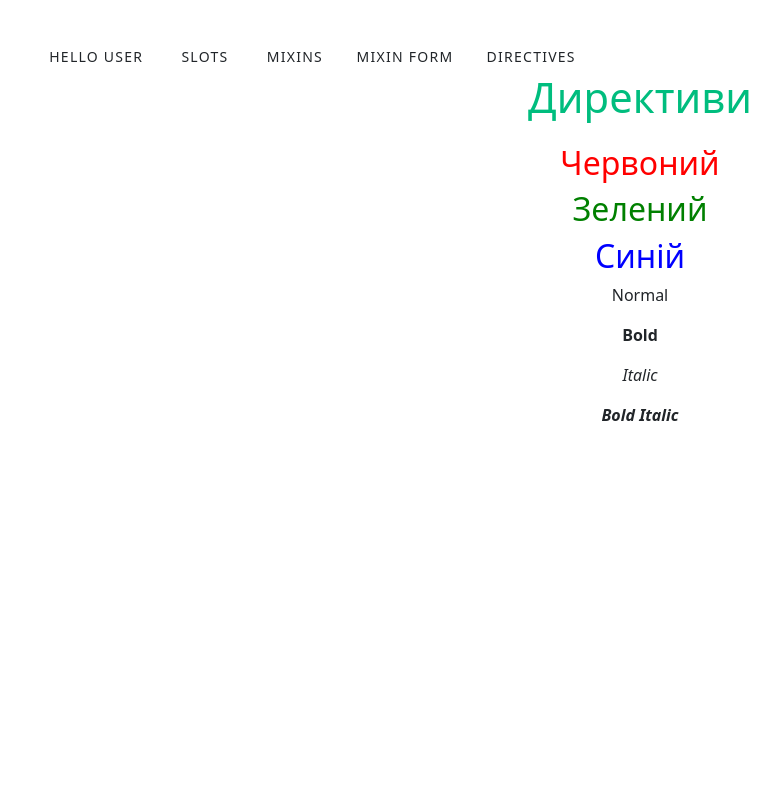
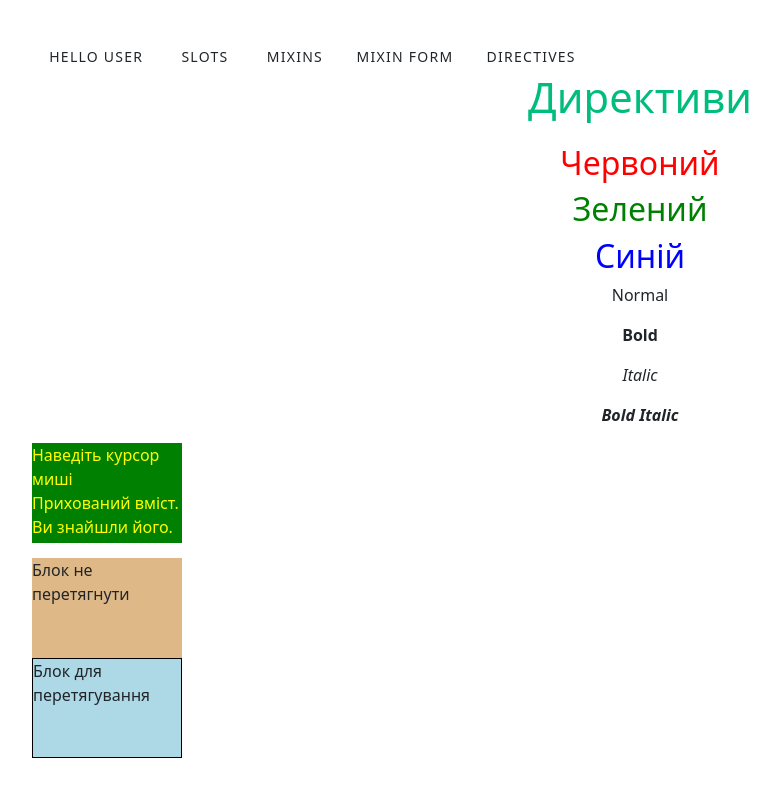
Before and after one commit to AkakiyBerula/VueLesson7, a Vue app: page /directives in a window 1280 px wide. Shown: the top 796 px of the page, without its empty margins (0-780 px from the left). Built offline with nearby package versions, Linux system fonts and the light colour scheme.

Commit message:
Директива для Тултипа, Директива для Перетягування (Drag and Drop)

```diff
--- a/src/components/Directives.vue
+++ b/src/components/Directives.vue
@@ -3,17 +3,25 @@
     <h1 class="green text-center">Директиви</h1>
     <BaseDirective />
     <TextDirective />
+    <TooltipDirective />
+    <DragDirective />
   </div>
 </template>
 
 <script>
 import BaseDirective from './directive-components/BaseDirective.vue'
+import DragDirectiveVue from './directive-components/DragDirective.vue';
 import TextDirective from './directive-components/TextDirective.vue'
+import TooltipDirective from './directive-components/TooltipDirective.vue';
+import DragDirective from "./directive-components/DragDirective.vue"
+
 export default {
   name: "Directives",
   components: {
     BaseDirective,
-    TextDirective
+    TextDirective,
+    TooltipDirective,
+    DragDirective
   }
 }
 </script>
--- /dev/null
+++ b/src/components/directive-components/DragDirective.vue
@@ -0,0 +1,35 @@
+<template>
+  <div>
+    <div class="not-drag">Блок не перетягнути</div>
+    <div class="drag" v-drag-element>Блок для перетягування</div>
+  </div>
+
+
+</template>
+
+<script>
+import DragElement from "@/directives/DragDirective";
+
+export default {
+  name: "DragElement",
+  directives: {
+    DragElement
+  }
+};
+</script>
+
+<style scoped>
+.not-drag {
+  width: 150px;
+  height: 100px;
+  background-color: burlywood;
+}
+.drag {
+  width: 150px;
+  height: 100px;
+  background-color: lightblue;
+  border: 1px solid black;
+  cursor: move;
+  position: relative;
+}
+</style>
--- /dev/null
+++ b/src/components/directive-components/TooltipDirective.vue
@@ -0,0 +1,60 @@
+<template>
+  <div>
+    <div v-tooltip class="tool">Наведіть курсор миші
+      <div><p>Прихований вміст. Ви знайшли його. </p></div>
+    </div>
+  </div>
+</template>
+
+<script>
+import Tooltip from '@/directives/TooltipDirective.js';
+
+export default {
+  name: "TooltipDirective",
+  directives: {
+    Tooltip
+  }
+};
+</script>
+
+
+<style>
+.tool {
+  width: 150px;
+  height: 100px;
+  background-color: green;
+  color: yellow;
+  position: relative;
+  margin-bottom: 15px
+}
+
+.tooltip {
+  position: absolute;
+  background-color: black;
+  color: white;
+  visibility: hidden;
+}
+
+h1 {
+  font-weight: 500;
+  font-size: 2.6rem;
+  position: relative;
+  top: -10px;
+}
+
+h3 {
+  font-size: 1.2rem;
+}
+
+.greetings h1,
+.greetings h3 {
+  text-align: center;
+}
+
+@media (min-width: 1024px) {
+  .greetings h1,
+  .greetings h3 {
+    text-align: left;
+  }
+}
+</style>
--- /dev/null
+++ b/src/directives/DragDirective.js
@@ -0,0 +1,27 @@
+const DragElement = {
+    mounted(el) {
+        let offsetX, offsetY;
+        let isDragging = false;
+
+        function moveElement(event) {
+            if (isDragging) {
+                el.style.left = `${event.pageX - offsetX}px`;
+                el.style.top = `${event.pageY - offsetY}px`;
+            }
+        }
+        el.addEventListener("mousedown", function (event) {
+            isDragging = true;
+            offsetX = event.clientX - el.getBoundingClientRect().left;
+            offsetY = event.clientY - el.getBoundingClientRect().top;
+            el.style.position = "absolute";
+            moveElement(event);
+        });
+
+        el.addEventListener("mouseup", function () {
+            isDragging = false;
+        });
+        document.addEventListener("mousemove", moveElement);
+    },
+}
+
+export default DragElement;
--- /dev/null
+++ b/src/directives/TooltipDirective.js
@@ -0,0 +1,21 @@
+const Tooltip = {
+    created(el, binding) {
+
+        const tooltipElement = el.children[0];
+        console.log(tooltipElement)
+            el.addEventListener('mouseenter', (event) => {
+                console.log("Мишку наведено")
+                tooltipElement.style.color = "blue"
+                tooltipElement.style.visibility = 'visible';
+            });
+            el.addEventListener('mouseleave', (event) => {
+                console.log("Мишку знято")
+                tooltipElement.style.color = "yellow"
+                tooltipElement.style.visibility = 'hidden';
+            });
+
+    },
+
+};
+
+export default Tooltip;
```
